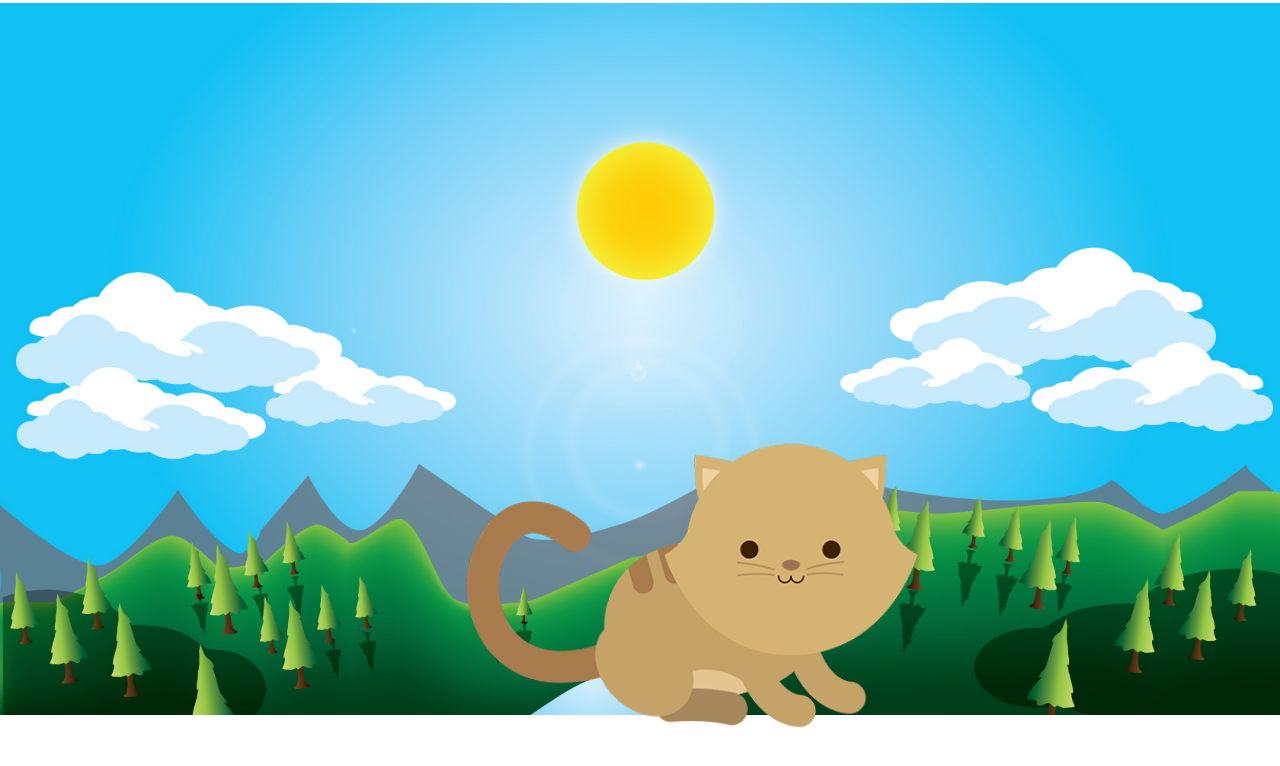
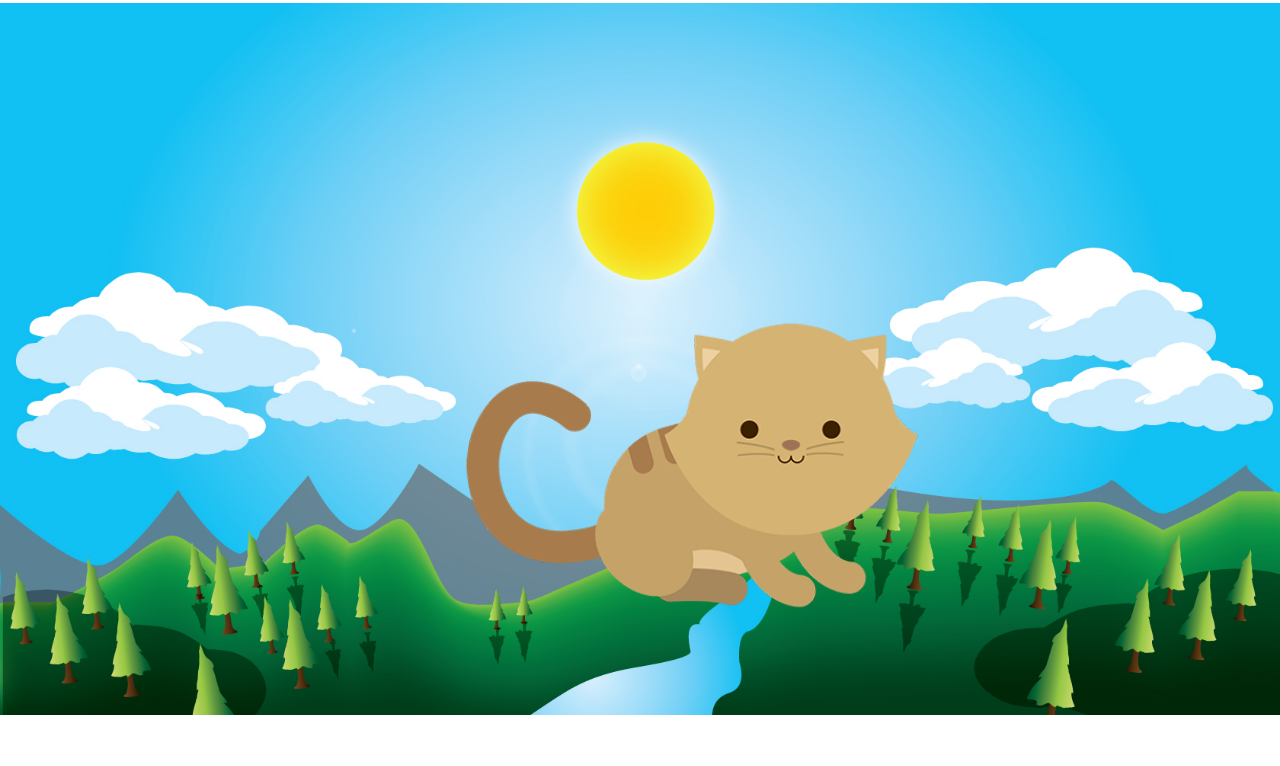
Before and after one commit to darcycervh/kitten, a plain HTML site: page index.html in a window 1280 px wide. Drawn offline with Linux system fonts and the light colour scheme.

Commit message:
actualizando

```diff
--- a/css/main.css
+++ b/css/main.css
@@ -2,43 +2,27 @@
     margin: 0;
     padding: 0;
   }
+  /* Tamaño para móviles */
 
-/* Tamaño para móviles */
-/*
       .background{
           background-repeat: no-repeat;
           background-image: url(../assets/images/dawn.png);
           width: 100%;
           height: 480px;
-}
-.kitten{
-    background-image: url(../assets/images/kitten-large.png);
-    position: absolute;
-    background-repeat: no-repeat;
-    top: 30%;
-    height:300px;
-    width: 100%;
-    left: 0%;
-}*/
-/* Tamaño para móviles */
-@media screen and (min-width:320px){
-    .background{
-        background-repeat: no-repeat;
-        background-image: url(../assets/images/dawn.png);
-        width: 100%;
-        height: 480px;
+          background-size: contain;
+          position: relative;
       }
       .kitten{
           background-image: url(../assets/images/kitten-large.png);
           position: absolute;
           background-size: contain;
           background-repeat: no-repeat;
-        top: 30%;
+          top: 10%;
           height:300px;
           width: 100%;
           left: 0%;
       }
-}
+
 
   /* Tamaño para Tablets */
 
@@ -49,7 +33,7 @@
         height: 615px;
         background-size: cover;
         width: 100%;
-      position: absolute;
+        position: relative;
         top: 0;
     }
     .kitten{
@@ -58,6 +42,7 @@
         top: 25%;
         left: 50%;
         width: 350px;
+        position: absolute;
     }
   }
 
@@ -67,7 +52,7 @@
     .background{
         background-repeat: no-repeat;
         background-size: contain;
-      position: absolute;
+        position: relative;
         background-image: url(../assets/images/sunny-day.jpg);
         background-size: cover;
         height: 715px;
@@ -81,7 +66,6 @@
         height: 300px;
         width: 500px;
         position: absolute;
-      top: 55%;
         left: 35%;
     }
   }
```
Lines whose indentation alone changed are shown as unchanged.
